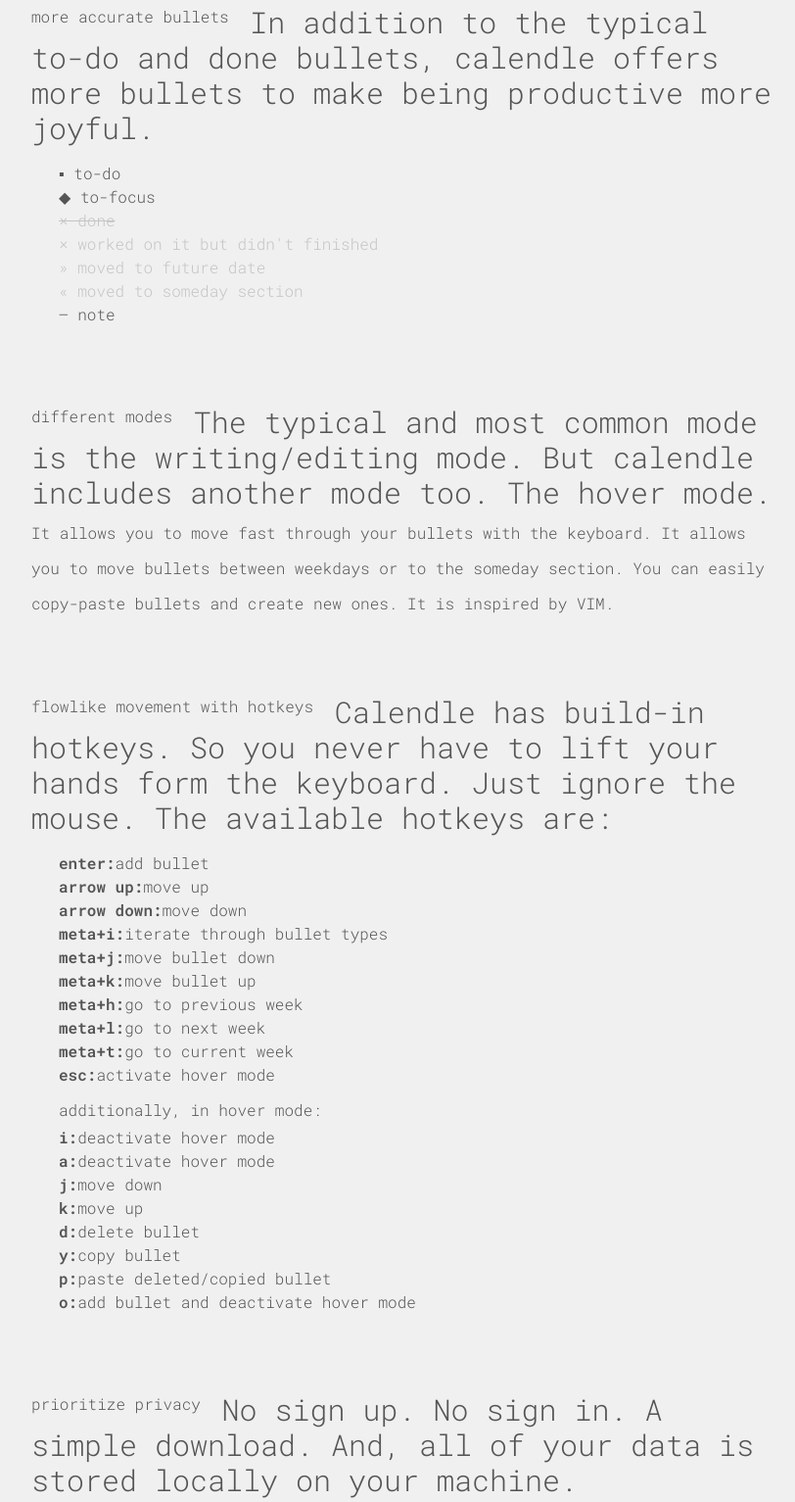
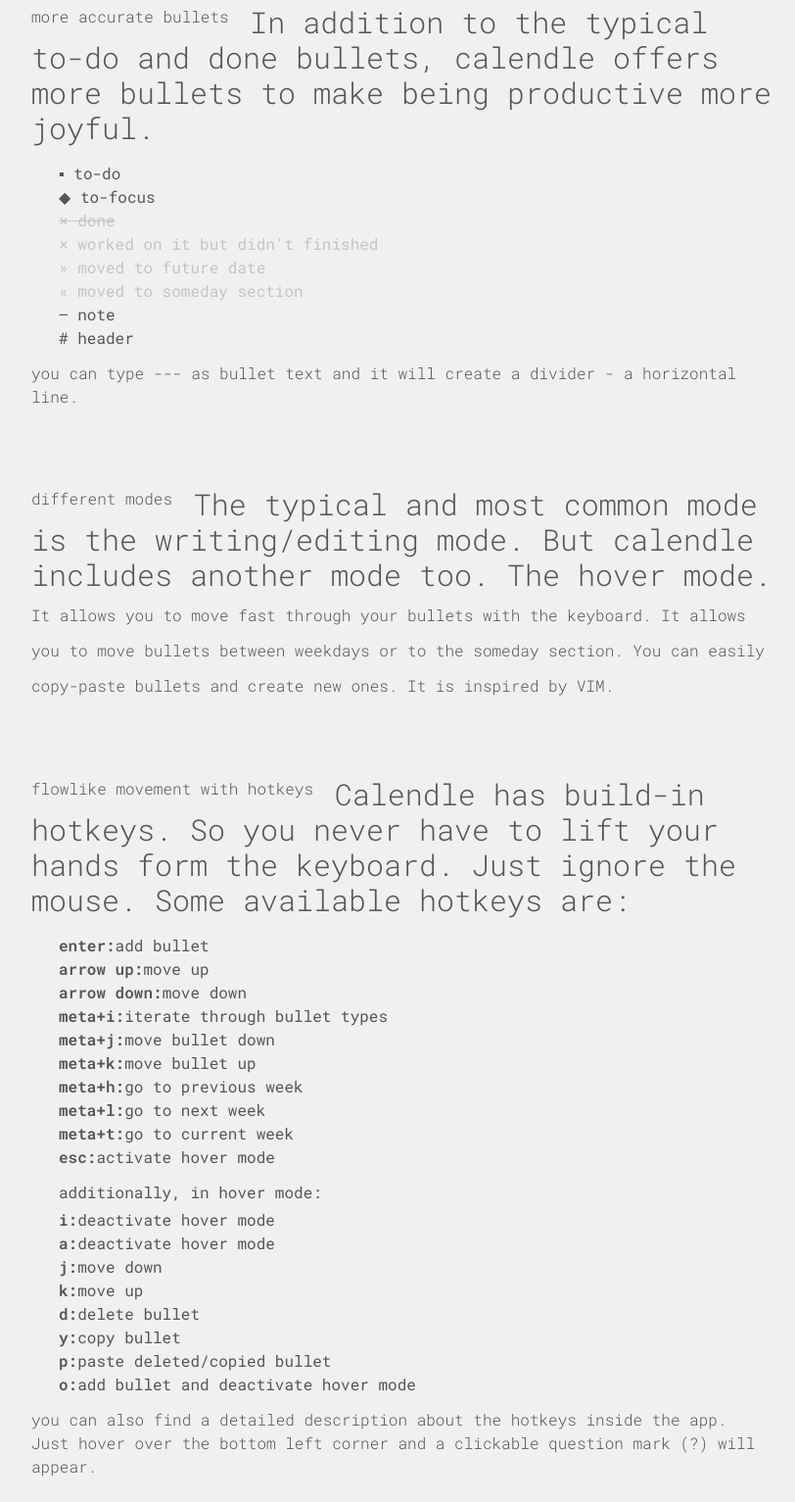
Before and after one commit to kemaltekce/calendle-website, a website built with Vite: page index.html in a window 1280 px wide. Shown: the part 902-2435 px from the top of the page at 98% size, without its empty margins (228-1040 px from the left). Built offline with nearby package versions, Linux system fonts and the light colour scheme.

Commit message:
adjust text

```diff
--- a/index.html
+++ b/index.html
@@ -50,12 +50,15 @@
     </div>
     <div id="feature" class="flex flex-col gap-y-20 pt-12">
       <div id="bullet">
+        <div>
           <span class="text-base align-top pr-3 font-light">
             more accurate bullets
           </span>
           <span class="text-3xl font-light">
             In addition to the typical to-do and done bullets, calendle offers
             more bullets to make being productive more joyful.
+          </span>
+        </div>
         <div class="text-base pt-4 pl-7">
           <div>&#x25AA; to-do</div>
           <div>&#x25C6; to-focus</div>
@@ -66,8 +69,12 @@
           <div class="text-[#C4C4C4]">&#xbb; moved to future date</div>
           <div class="text-[#C4C4C4]">&#xab; moved to someday section</div>
           <div>&#8211; note</div>
+          <div># header</div>
         </div>
-        </span>
+        <div class="text-base align-top pr-3 font-light pt-3">
+          you can type --- as bullet text and it will create a divider - a
+          horizontal line.
+        </div>
       </div>
       <div id="mode">
         <span class="text-base align-top pr-3 font-light">
@@ -85,12 +92,16 @@
         </span>
       </div>
       <div id="hotkey">
+        <div>
           <span class="text-base align-top pr-3 font-light">
             flowlike movement with hotkeys
           </span>
           <span class="text-3xl font-light">
             Calendle has build-in hotkeys. So you never have to lift your hands
-          form the keyboard. Just ignore the mouse. The available hotkeys are:
+            form the keyboard. Just ignore the mouse. Some available hotkeys
+            are:
+          </span>
+        </div>
         <div class="text-base pt-4 pl-7">
           <div><span class="font-semibold">enter:</span>add bullet</div>
           <div><span class="font-semibold">arrow up:</span>move up</div>
@@ -99,29 +110,19 @@
             <span class="font-semibold">meta+i:</span>iterate through bullet
             types
           </div>
-            <div>
-              <span class="font-semibold">meta+j:</span>move bullet down
-            </div>
+          <div><span class="font-semibold">meta+j:</span>move bullet down</div>
           <div><span class="font-semibold">meta+k:</span>move bullet up</div>
           <div>
             <span class="font-semibold">meta+h:</span>go to previous week
           </div>
-            <div>
-              <span class="font-semibold">meta+l:</span>go to next week
-            </div>
+          <div><span class="font-semibold">meta+l:</span>go to next week</div>
           <div>
             <span class="font-semibold">meta+t:</span>go to current week
           </div>
-            <div>
-              <span class="font-semibold">esc:</span>activate hover mode
-            </div>
+          <div><span class="font-semibold">esc:</span>activate hover mode</div>
           <div class="pt-3 pb-1">additionally, in hover mode:</div>
-            <div>
-              <span class="font-semibold">i:</span>deactivate hover mode
-            </div>
-            <div>
-              <span class="font-semibold">a:</span>deactivate hover mode
-            </div>
+          <div><span class="font-semibold">i:</span>deactivate hover mode</div>
+          <div><span class="font-semibold">a:</span>deactivate hover mode</div>
           <div><span class="font-semibold">j:</span>move down</div>
           <div><span class="font-semibold">k:</span>move up</div>
           <div><span class="font-semibold">d:</span>delete bullet</div>
@@ -134,7 +135,11 @@
             hover mode
           </div>
         </div>
-        </span>
+        <div class="text-base align-top pr-3 font-light pt-3">
+          you can also find a detailed description about the hotkeys inside the
+          app. Just hover over the bottom left corner and a clickable question
+          mark (?) will appear.
+        </div>
       </div>
       <div id="private">
         <span class="text-base align-top pr-3 font-light">
```
Lines whose indentation alone changed are shown as unchanged.
